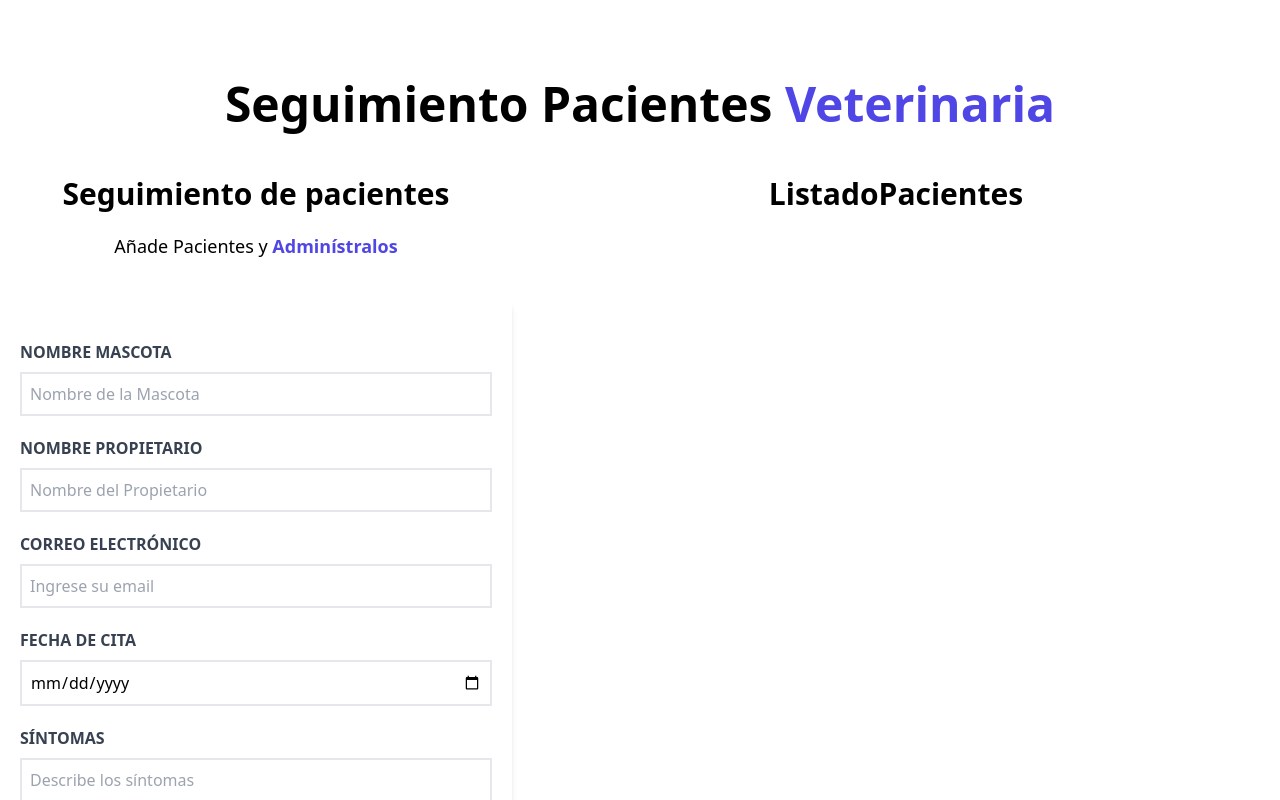
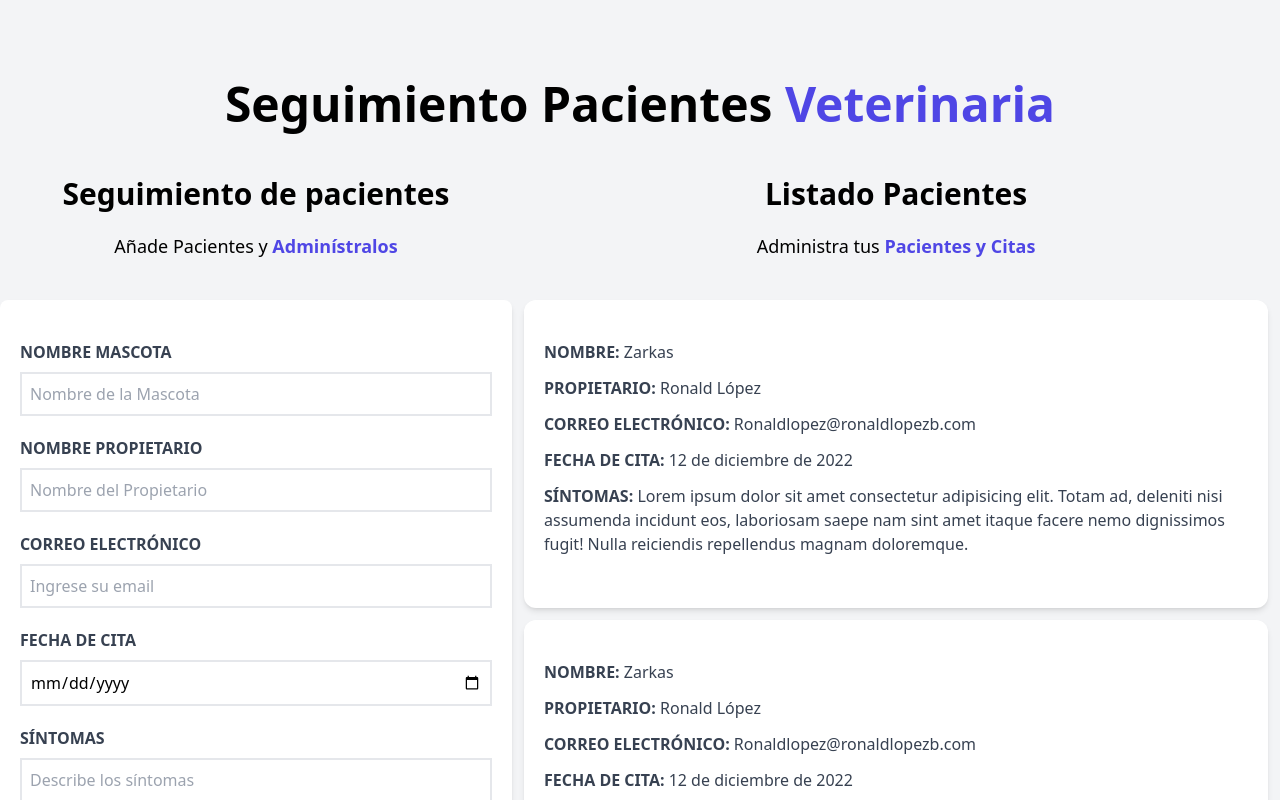
Before and after one commit to ronaldlopezb/citas-react-practica, a React (Vite) app: page / in a window 1280 px wide. Shown: the top 800 px of the page. Built offline with nearby package versions, Linux system fonts and the light colour scheme.

Commit message:
Diseño terminado - Iniciamos hooks

```diff
--- a/index.html
+++ b/index.html
@@ -6,7 +6,7 @@
     <meta name="viewport" content="width=device-width, initial-scale=1.0" />
     <title>Citas React - Vite</title>
   </head>
-  <body class="bg-grey-100 h-screen">
+  <body class="bg-gray-100 h-screen">
     <div id="root"></div>
     <script type="module" src="/src/main.jsx"></script>
   </body>
--- a/src/components/ListadoPacientes.jsx
+++ b/src/components/ListadoPacientes.jsx
@@ -1,8 +1,19 @@
+import Paciente from "./Paciente"
+
 const ListadoPacientes = () => {
   return (
-    <div className="w-1/2 lg:w-3/5">
+    <div className="md:w-1/2 lg:w-3/5 md:h-screen overflow-y-scroll">
 
-      <h2 className="font-black text-3xl text-center">ListadoPacientes</h2>
+      <h2 className="font-black text-3xl text-center">Listado Pacientes</h2>
+      <p className="text-lg mt-5 text-center mb-10">
+        Administra tus {''}
+        <span className="text-indigo-600 font-bold">Pacientes y Citas</span>
+      </p>
+
+      <Paciente />
+      <Paciente />
+      <Paciente />
+      <Paciente />
     </div>
   )
 }
--- /dev/null
+++ b/src/components/Paciente.jsx
@@ -0,0 +1,44 @@
+import React from 'react'
+
+const Paciente = () => {
+   return (
+   <div className="m-3 bg-white shadow-md px-5 py-10 rounded-xl">
+      <p className="font-bold mb-3 text-gray-700 uppercase">
+         Nombre: {''}
+         <span className="font-normal normal-case">
+            Zarkas
+         </span>
+      </p>
+
+      <p className="font-bold mb-3 text-gray-700 uppercase">
+      Propietario: {''}
+      <span className="font-normal normal-case">
+         Ronald López
+      </span>
+      </p>
+
+      <p className="font-bold mb-3 text-gray-700 uppercase">
+      Correo electrónico: {''}
+      <span className="font-normal normal-case">
+         Ronaldlopez@ronaldlopezb.com
+      </span>
+      </p>
+
+      <p className="font-bold mb-3 text-gray-700 uppercase">
+      Fecha de cita: {''}
+      <span className="font-normal normal-case">
+         12 de diciembre de 2022
+      </span>
+      </p>
+
+      <p className="font-bold mb-3 text-gray-700 uppercase">
+      síntomas: {''}
+      <span className="font-normal normal-case">
+         Lorem ipsum dolor sit amet consectetur adipisicing elit. Totam ad, deleniti nisi assumenda incidunt eos, laboriosam saepe nam sint amet itaque facere nemo dignissimos fugit! Nulla reiciendis repellendus magnam doloremque.
+      </span>
+      </p>
+   </div>
+   )
+}
+
+export default Paciente
```
